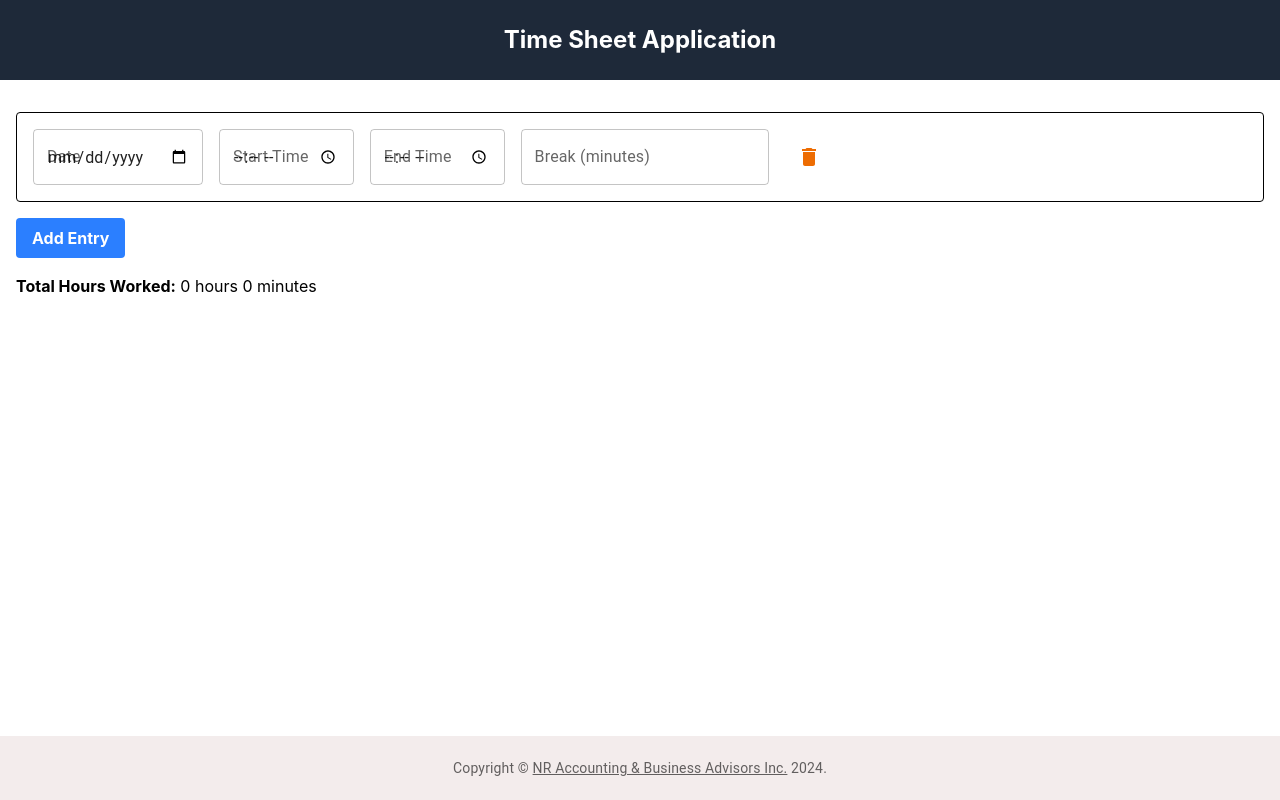
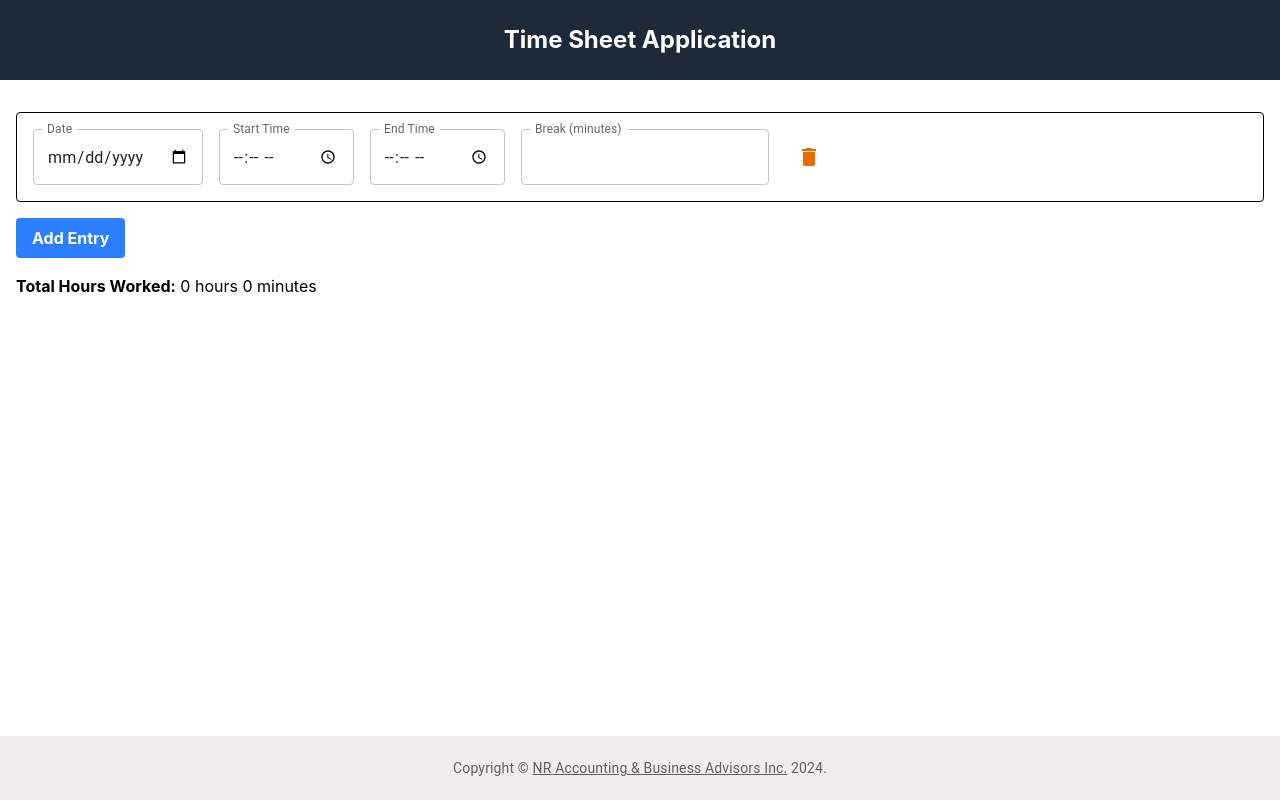
Before and after one commit to neenus/tsheets, a React (Vite) app: page / in a window 1280 px wide. Built offline with nearby package versions, Linux system fonts and the light colour scheme.

Commit message:
fix: replace deprecated InputLabelProps with slotProps on TimeEntryCard fields
MUI v9 dropped InputLabelProps in favor of slotProps.inputLabel, so shrink:
true was silently ignored, leaving date/time field labels centered in the
input instead of shrunk above the border.

```diff
--- a/src/components/TimeEntryCard.jsx
+++ b/src/components/TimeEntryCard.jsx
@@ -76,14 +76,14 @@ const TimeEntryCard = () => {
             <Stack direction={{ xs: 'column', sm: 'row' }} spacing={2} flexGrow={1} width={{ xs: '100%', sm: 'auto' }}>
               <TextField
                 label="Date"
-                InputLabelProps={{ shrink: true }}
+                slotProps={{ inputLabel: { shrink: true } }}
                 type="date"
                 value={row.date}
                 onChange={(e) => handleInputChange(e.target.value, index, 'date')}
               />
               <TextField
                 label="Start Time"
-                InputLabelProps={{ shrink: true }}
+                slotProps={{ inputLabel: { shrink: true } }}
                 type="time"
                 value={row.startTime}
                 onChange={(e) => handleInputChange(e.target.value, index, 'startTime')}
@@ -91,14 +91,14 @@ const TimeEntryCard = () => {
               <TextField
                 label="End Time"
                 type="time"
-                InputLabelProps={{ shrink: true }}
+                slotProps={{ inputLabel: { shrink: true } }}
                 value={row.endTime}
                 onChange={(e) => handleInputChange(e.target.value, index, 'endTime')}
               />
               <TextField
                 label="Break (minutes)"
                 type="number"
-                InputLabelProps={{ shrink: true }}
+                slotProps={{ inputLabel: { shrink: true } }}
                 value={row.breakTime}
                 onChange={(e) => handleInputChange(e.target.value, index, 'breakTime')}
               />
```
